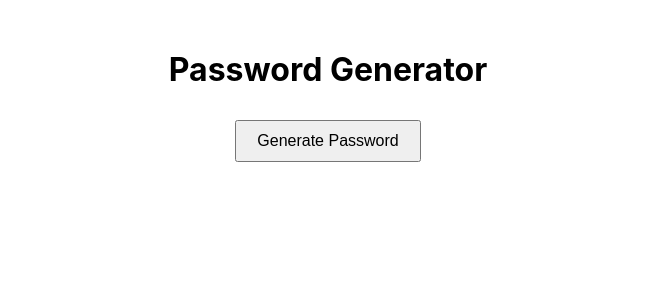
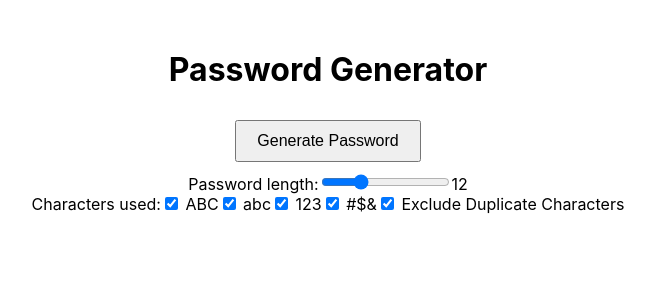
Before and after one commit to davevad93/pass-gen, a React (Create React App) app in the folder my-app/: page / in a window 1280 px wide. Shown: the top 300 px of the page, without its empty margins (312-967 px from the left). Built offline with nearby package versions, Linux system fonts and the light colour scheme.

Commit message:
Update PasswordGenerator.js adding new features

```diff
--- a/my-app/src/components/PasswordGenerator.js
+++ b/my-app/src/components/PasswordGenerator.js
@@ -3,9 +3,15 @@ import './PasswordGenerator.css';
 
 const PasswordGenerator = () => {
     const [password, setPassword] = useState('');
+    const [length, setLength] = useState(12);
+    const [useUpper, setUseUpper] = useState(true);
+    const [useLower, setUseLower] = useState(true);
+    const [useDigits, setUseDigits] = useState(true);
+    const [useSpecial, setUseSpecial] = useState(true);
+    const [excludeDuplicates, setExcludeDuplicates] = useState(true);
 
     const generatePassword = async () => {
-        const response = await fetch('http://localhost:5000/generate-password');
+        const response = await fetch(`http://localhost:5000/generate-password?length=${length}&use_upper=${useUpper}&use_lower=${useLower}&use_digits=${useDigits}&use_special=${useSpecial}&exclude_duplicates=${excludeDuplicates}`);
         const data = await response.json();
         setPassword(data.password);
     };
@@ -21,10 +27,59 @@ const PasswordGenerator = () => {
             <button onClick={generatePassword}>Generate Password</button>
             {password && (
                 <div>
-                    <p>{password}</p>
+                    <input type="text" value={password} readOnly />
                     <button onClick={copyToClipboard}>Copy to Clipboard</button>
                 </div>
             )}
+            <div>
+                <label>Password length:</label>
+                <input
+                    type="range"
+                    min="4"
+                    max="32"
+                    value={length}
+                    onChange={(e) => setLength(e.target.value)}
+                />
+                <span>{length}</span>
+            </div>
+            <div>
+                <label>Characters used:</label>
+                <label>
+                    <input
+                        type="checkbox"
+                        checked={useUpper}
+                        onChange={(e) => setUseUpper(e.target.checked)}
+                    /> ABC
+                </label>
+                <label>
+                    <input
+                        type="checkbox"
+                        checked={useLower}
+                        onChange={(e) => setUseLower(e.target.checked)}
+                    /> abc
+                </label>
+                <label>
+                    <input
+                        type="checkbox"
+                        checked={useDigits}
+                        onChange={(e) => setUseDigits(e.target.checked)}
+                    /> 123
+                </label>
+                <label>
+                    <input
+                        type="checkbox"
+                        checked={useSpecial}
+                        onChange={(e) => setUseSpecial(e.target.checked)}
+                    /> #$&
+                </label>
+                <label>
+                    <input
+                        type="checkbox"
+                        checked={excludeDuplicates}
+                        onChange={(e) => setExcludeDuplicates(e.target.checked)}
+                    /> Exclude Duplicate Characters
+                </label>
+            </div>
         </div>
     );
 };
```
